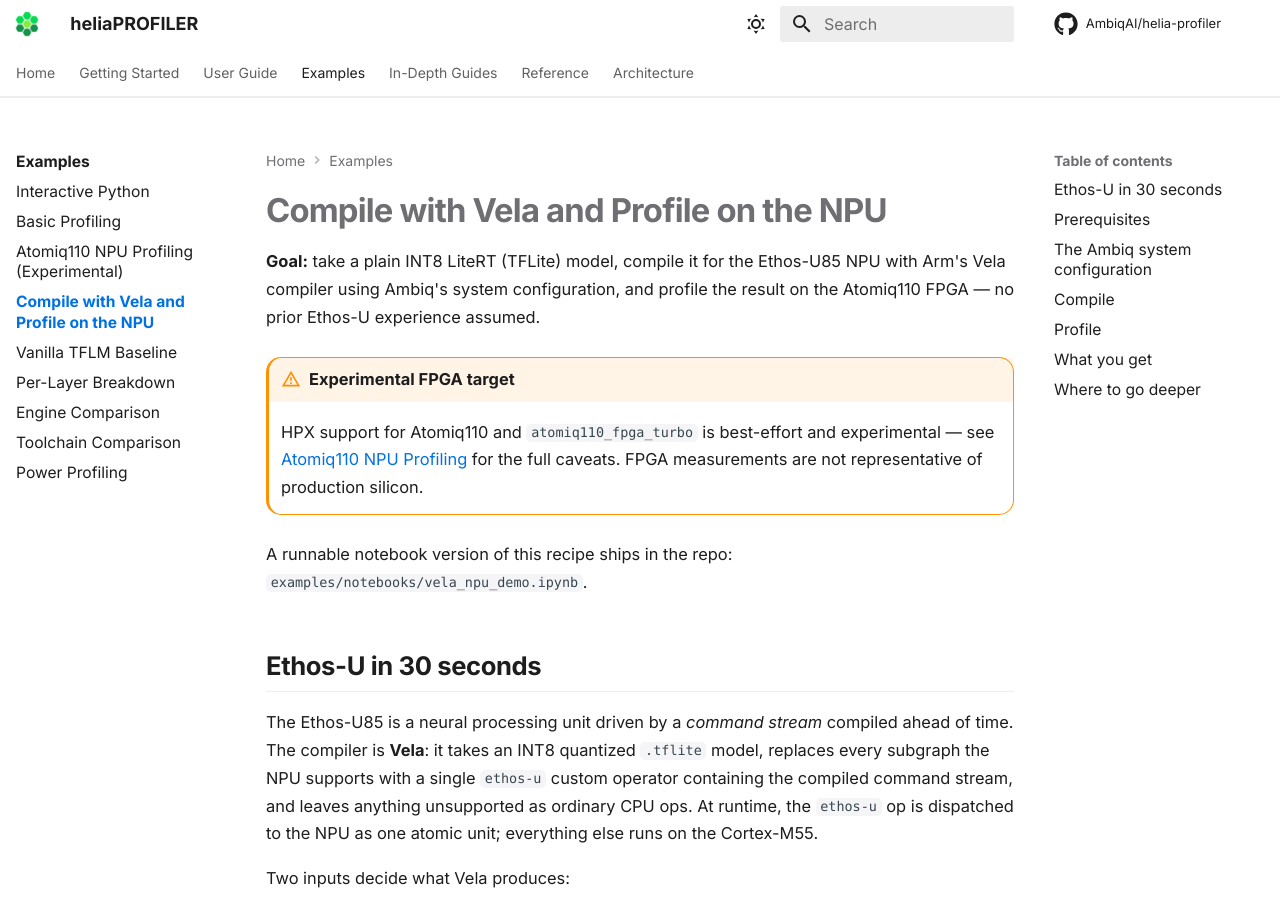
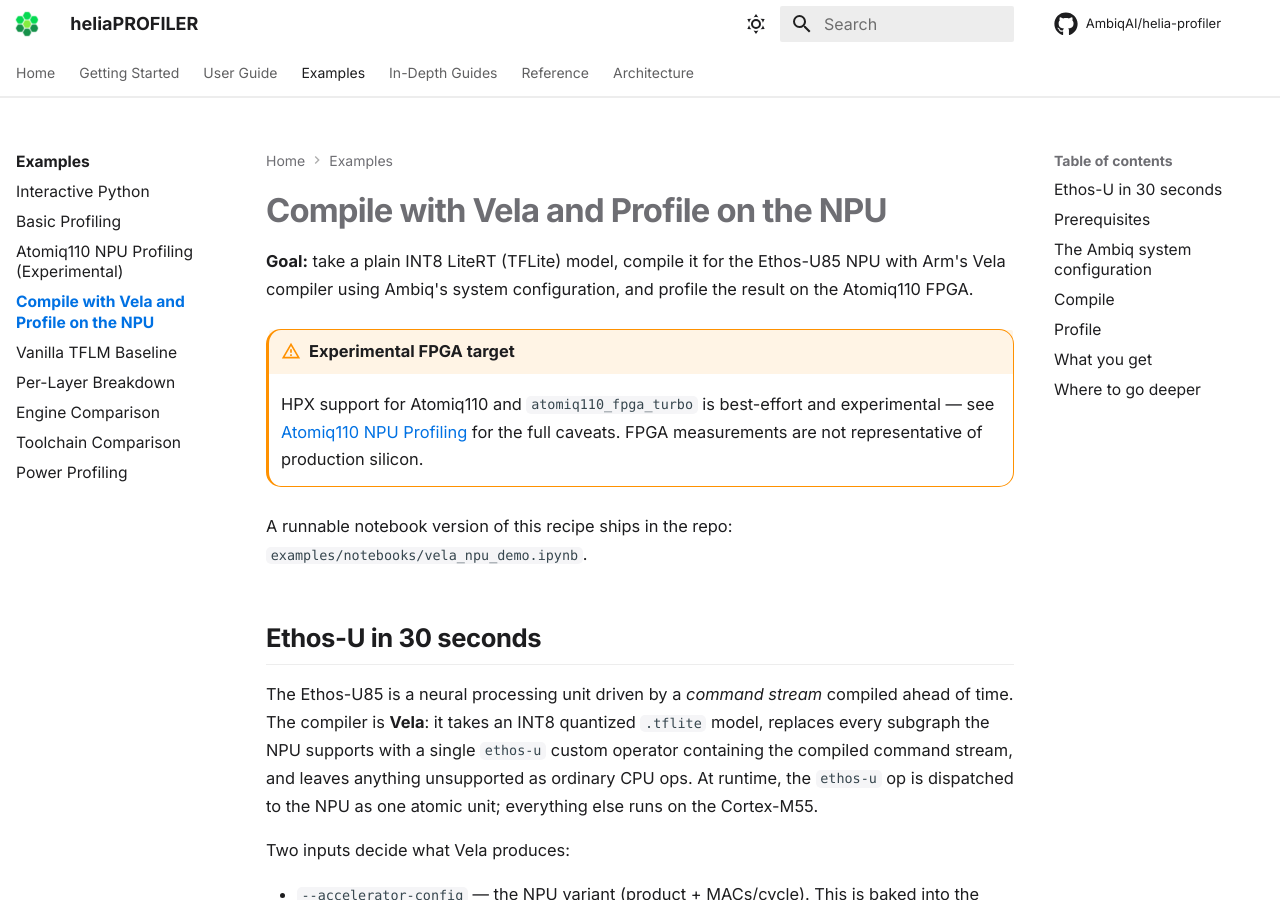
Before and after one commit to AmbiqAI/helia-profiler, an MkDocs documentation site: the page built from docs/examples/vela-compile-and-profile.md, in a window 1280 px wide and 900 px high. Built offline with MkDocs 1.6.1 and Material for MkDocs 9.7.7, drawn with Linux system fonts in a browser that asks for light colours; some web fonts are replaced; comment, search, counter and statistics services are not loaded.

Commit message:
Update vela-compile-and-profile.md

```diff
--- a/docs/examples/vela-compile-and-profile.md
+++ b/docs/examples/vela-compile-and-profile.md
@@ -2,8 +2,7 @@
 
 **Goal:** take a plain INT8 LiteRT (TFLite) model, compile it for the
 Ethos-U85 NPU with Arm's Vela compiler using Ambiq's system configuration,
-and profile the result on the Atomiq110 FPGA — no prior Ethos-U experience
-assumed.
+and profile the result on the Atomiq110 FPGA.
 
 !!! warning "Experimental FPGA target"
     HPX support for Atomiq110 and `atomiq110_fpga_turbo` is best-effort and
```
